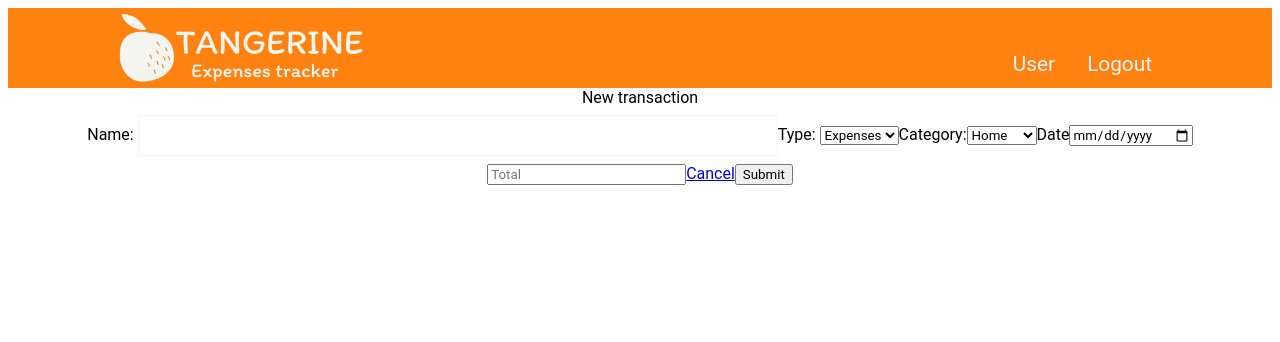
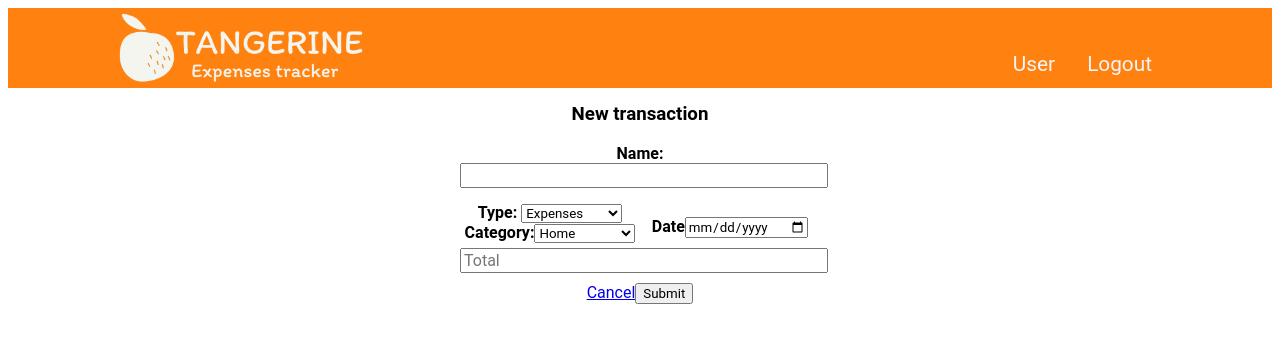
Before and after one commit to davrope/financial-app, a React (Create React App) app in the folder client/: page /create-transaction in a window 1280 px wide. Shown: the top 342 px of the page. Built offline with nearby package versions, Linux system fonts and the light colour scheme; no server answers; the HTML template or start-up script is replaced by a standard one.

Commit message:
Create Transaction style changes

```diff
--- a/client/src/components/FinancialComp/CreateBudget.js
+++ b/client/src/components/FinancialComp/CreateBudget.js
@@ -18,7 +18,7 @@ const CreateBudget = () => {
 
   })
 
-  console.log(budgetValues)
+
 
   const handleInputChange= (event) =>{
     setbudgetValues({
--- a/client/src/components/FinancialComp/CreateTransaction.js
+++ b/client/src/components/FinancialComp/CreateTransaction.js
@@ -48,7 +48,7 @@ const CreateTransaction = () => {
         )
 
       case 'income':
-        // setformValues({...formValues, category:'Salary'})
+
 
         return(
           <>
@@ -98,40 +98,88 @@ const CreateTransaction = () => {
     navigate('/dashboard')
   }
 
+
   return (
     <div className={style.container}>
-        New transaction
-        <form onSubmit={handleSubmit}>
+        <h3 style={{marginTop:'15px'}}><b>New transaction</b> </h3>
+        <form onSubmit={handleSubmit} className={style.formdiv} >
+          <div className={style.row}>
             <label>Name: </label>
-            <input type='text' name = "title" onChange={handleInputChange} />
-            <label>Type: </label>
-            <select id = "type_transaction" name = "typeTransaction" onChange={handleInputChange}>
+            <input type='text' className={style.width100} name = "title" onChange={handleInputChange} />
+          </div>
+          <div className={style.row}>
+            <div className = {style.col50}>
+              <label className={style.label}>Type: </label>
+              <select className={style.selection} id = "type_transaction" name = "typeTransaction" onChange={handleInputChange}>
                   <option value = "expenses">Expenses</option>
                   <option value = "income">Income</option>
               </select>
 
-            <label>Category:</label>
-            <select id = "category" name = "category" onChange={handleInputChange}>
+              <label className={style.label}>Category:</label>
+              <select className={style.selection} id = "category" name = "category" onChange={handleInputChange}>
                   {categoriesOptions()}
               </select>
+            </div>
+          </div>
+
+
+
+            <br></br>
 
             <label>Date</label>
             <input type = "date" id = "transaction_date" name = "dateCreated" onChange={handleInputChange}/>
-
+            <br></br>
             {/* Check how to hide the spin arrows for number input */}
-            <input type = "number" id= "total_transaction" placeholder='Total' name='amount' onChange={handleInputType}/>
-
-
-            <LinkRouter to = '/user'>
+            <input className={style.width100} type = "number" id= "total_transaction" placeholder='Total' name='amount' onChange={handleInputType}/>
+            <br></br>
+            <div className='mb-3 form-check' >
+              <LinkRouter className='btn btn-danger' style={{margiRight: '10px'}}  to = '/user' >
                 Cancel
               </LinkRouter>
 
-            <button type = "submit">
+              <button className='btn btn-primary' type = "submit" >
                 Submit
               </button>
+            </div>
+
+
         </form>
     </div>
   )
+  // return (
+  //   <div className={style.container}>
+  //       New transaction
+  //       <form onSubmit={handleSubmit}>
+  //           <label>Name: </label>
+  //           <input type='text' name = "title" onChange={handleInputChange} />
+  //           <label>Type: </label>
+  //           <select id = "type_transaction" name = "typeTransaction" onChange={handleInputChange}>
+  //               <option value = "expenses">Expenses</option>
+  //               <option value = "income">Income</option>
+  //           </select>
+
+  //           <label>Category:</label>
+  //           <select id = "category" name = "category" onChange={handleInputChange}>
+  //               {categoriesOptions()}
+  //           </select>
+
+  //           <label>Date</label>
+  //           <input type = "date" id = "transaction_date" name = "dateCreated" onChange={handleInputChange}/>
+
+  //           {/* Check how to hide the spin arrows for number input */}
+  //           <input type = "number" id= "total_transaction" placeholder='Total' name='amount' onChange={handleInputType}/>
+
+
+  //           <LinkRouter to = '/user'>
+  //             Cancel
+  //           </LinkRouter>
+
+  //           <button type = "submit">
+  //             Submit
+  //           </button>
+  //       </form>
+  //   </div>
+  // )
 }
 
 
--- a/client/src/components/Navbar.js
+++ b/client/src/components/Navbar.js
@@ -21,7 +21,7 @@ const Navbar = ({toggle}) => {
         return(
           <ul className={style.navMenu}>
             <li className={style.navItem}>
-              <LinkScroll to= 'about' className={style.navLinkS}>About</LinkScroll>
+              <LinkScroll to= 'about' className={style.navLinkS} href="/about">About</LinkScroll>
             </li>
             <li className={style.navItem}>
               <LinkRouter className={style.navLinkS} to= "/login">Login</LinkRouter>
@@ -50,7 +50,9 @@ const Navbar = ({toggle}) => {
         <LinkRouter className={style.navLogo} to ="/">
           <img
             className='logo'
-            src= {tangerineLogo} />
+            src= {tangerineLogo}
+            alt= 'Tangerin app logo'
+            />
 
         </LinkRouter>
 
--- a/client/src/index.css
+++ b/client/src/index.css
@@ -1,5 +1,9 @@
 *{
     font-family: 'Roboto', sans-serif;
+}
+
+label{
+    font-weight: bold;
 }
 
 main {
@@ -94,7 +98,7 @@ main {
     font-weight: bolder;
 }
 
-input[type=text], input[type=password] {
+/* input[type=text], input[type=password] {
     width: 640px;
     padding: 12px 20px;
     margin: 8px 0;
@@ -102,7 +106,7 @@ input[type=text], input[type=password] {
     border: 1px solid #F8F4F9;
     box-sizing: border-box;
 
-  }
+  } */
 
 .login-button{
     border:none;
@@ -135,7 +139,7 @@ input[type=text], input[type=password] {
 
 
 @media screen and (max-width:640px){
-    input[type=text], input[type=password] {
+    /* input[type=text], input[type=password] {
         width: 100%;
         padding: 12px 20px;
         margin: 8px 0;
@@ -143,7 +147,7 @@ input[type=text], input[type=password] {
         border: 1px solid #F8F4F9;
         box-sizing: border-box;
 
-      }
+      } */
 
       .dashboard-table{
           max-width: 100%;
@@ -250,6 +254,7 @@ input[type=text], input[type=password] {
 .logo{
     width: fit-content;
     height:80px;
+
 }
 
 
--- a/client/src/styles/create-transaction.module.css
+++ b/client/src/styles/create-transaction.module.css
@@ -1,3 +1,39 @@
 .container{
     text-align: center;
 }
+
+.formdiv{
+    margin-left: auto;
+    margin-right: auto;
+    height: 760px;
+    width: 360px;
+}
+
+.row{
+    max-width: 360px;
+}
+
+.width100{
+    /* width: 100%; */
+    width: 360px;
+    font-size: 1rem;
+    margin-bottom: 10px;
+}
+
+.selection{
+    margin-right: auto;
+    margin-left: auto;
+    width: 101px;
+
+}
+
+.col50{
+    width: 50%;
+    margin-top: 5px;
+    float: left;
+    margin-bottom: 5px;
+}
+
+.label{
+    width: 70px;
+}
--- a/client/src/utils/utils.js
+++ b/client/src/utils/utils.js
@@ -5,16 +5,16 @@ export function exportTableToCSV(filename) {
 
     for (let i = 0; i < rows.length; i++) {
         let row = [], cols = rows[i].querySelectorAll("td, th");
-        console.log(row)
+
 
         for (let j = 0; j < cols.length-1; j++)
             row.push(cols[j].innerText);
-            console.log(cols)
+
 
         csv.push(row.join(","));
     }
 
-    console.log(rows.length)
+
 
     // Download CSV file
     downloadCSV(csv.join("\n"), filename);
```
Also changed, not shown: client/src/components/Modal.js (+2 -9 lines). Lines whose indentation alone changed are shown as unchanged.
